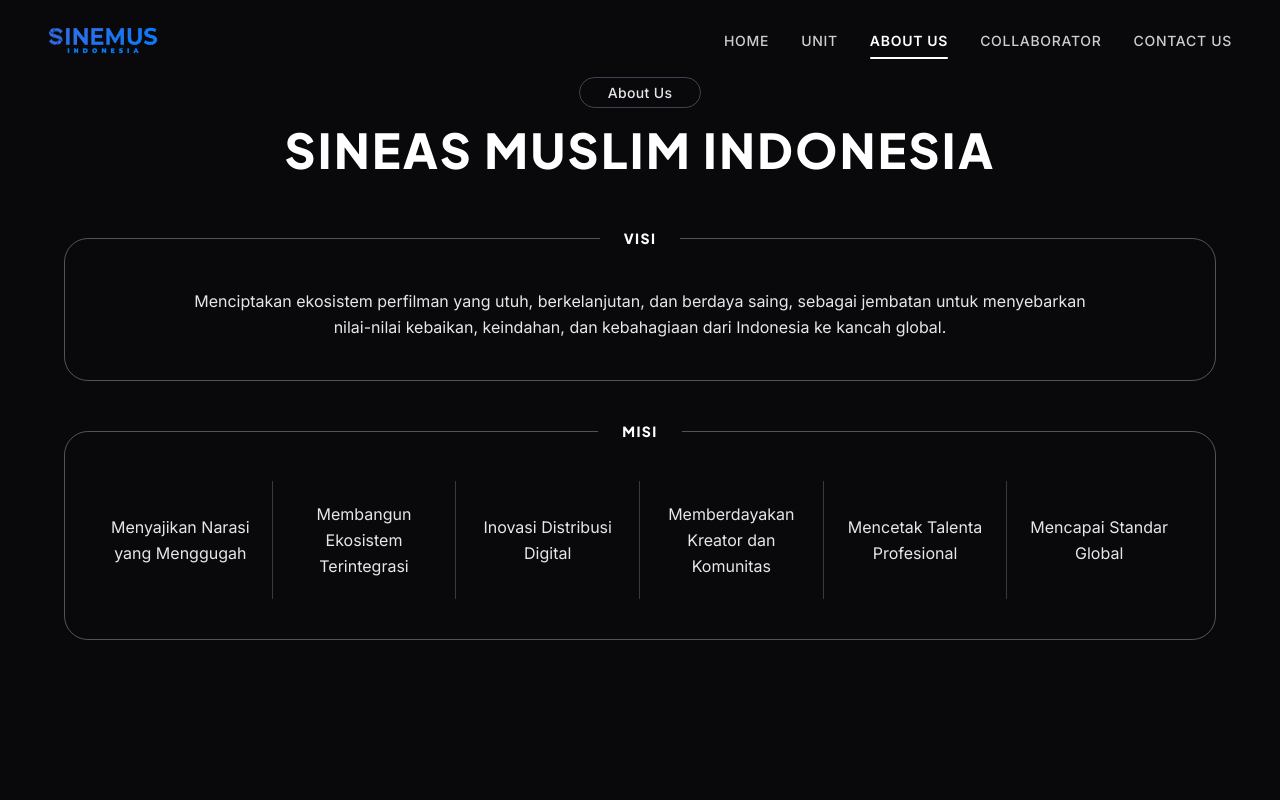
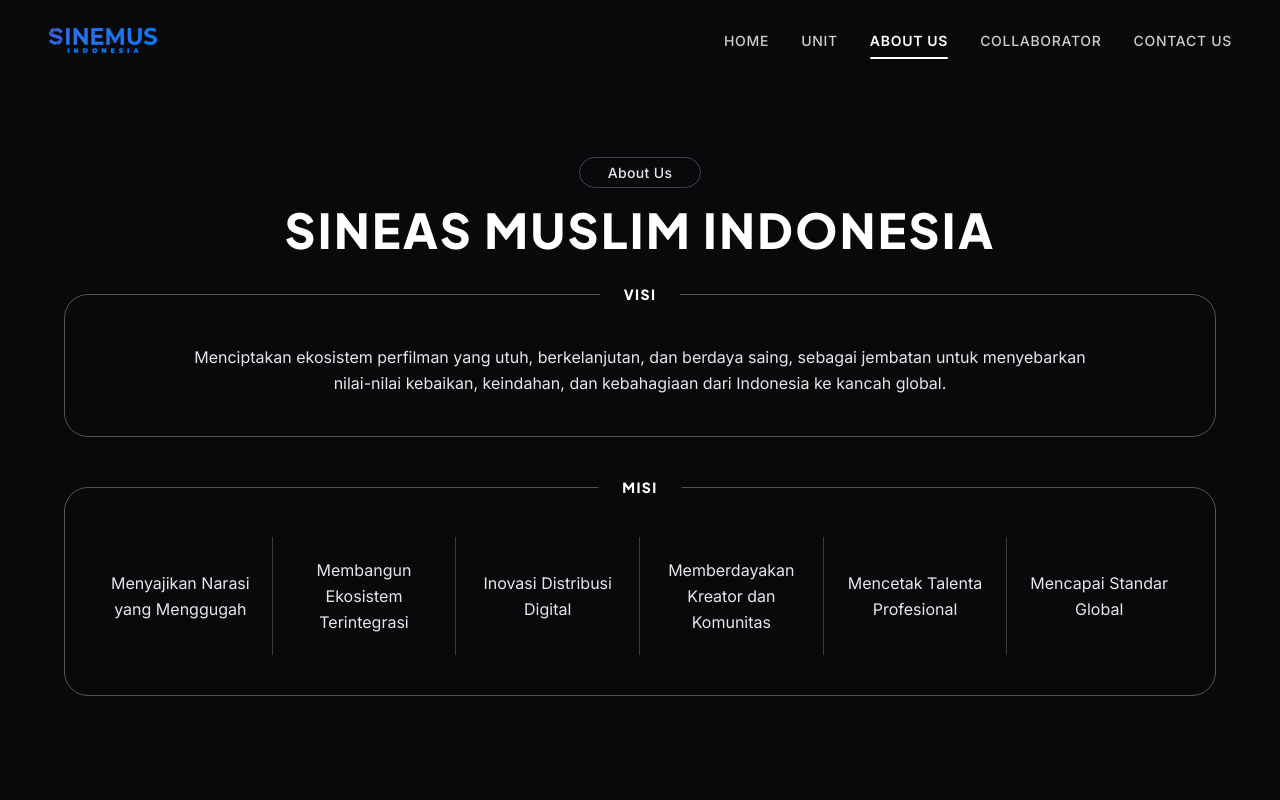
Before and after one commit to sinemusid/corporate-web-personal, a Next.js app: page /about in a window 1280 px wide. Shown: the top 800 px of the page. Built offline with nearby package versions, Linux system fonts and the light colour scheme.

Commit message:
feat(about-us): remove VisionMissionValueWidget from AboutUsPage and update AboutCompanyOverviewWidget to include VisionMissionValue

```diff
--- a/src/app/(public)/about/page.tsx
+++ b/src/app/(public)/about/page.tsx
@@ -1,7 +1,6 @@
 import React from 'react';
 import {
   AboutCompanyOverviewWidget,
-  VisionMissionValueWidget,
   ProjectStatsWidget,
   MilestonesTimelineWidget,
   CareerRoadmapWidget,
@@ -12,9 +11,8 @@
 
 export default function AboutUsPage() {
   return (
-    <div className="space-y-8 py-8 sm:py-12">
+    <div className="space-y-8 pt-2 sm:pt-4 pb-8 sm:pb-12">
       <AboutCompanyOverviewWidget />
-      <VisionMissionValueWidget />
       <ProjectStatsWidget />
       <MilestonesTimelineWidget />
       <CareerRoadmapWidget />
--- a/src/app/(public)/page.tsx
+++ b/src/app/(public)/page.tsx
@@ -1,6 +1,5 @@
 import React from 'react';
 import { HeroSectionWidget, WhoWeAreSectionWidget, UnitPreviewSectionWidget } from '@/widgets/home';
-import { ServicesGridWidget } from '@/widgets/about-us';
 
 export default function LandingPage() {
   return (
@@ -8,7 +7,6 @@
       <HeroSectionWidget />
       <WhoWeAreSectionWidget />
       <UnitPreviewSectionWidget showTitleHeader />
-      <ServicesGridWidget />
     </div>
   );
 }
--- a/src/features/about-us/components/VisionMissionValue.tsx
+++ b/src/features/about-us/components/VisionMissionValue.tsx
@@ -9,7 +9,7 @@
 
 export const VisionMissionValue: React.FC<VisionMissionValueProps> = ({ data }) => {
   return (
-    <div className="relative max-w-6xl mx-auto select-none">
+    <div className="relative max-w-6xl mx-auto select-none mt-4">
       <div className="relative z-10 space-y-10">
         <fieldset className="rounded-3xl border border-white/30 bg-transparent px-6 py-6 sm:px-10 sm:py-8 text-center transition-colors">
           <legend className="mx-auto px-6 text-xs sm:text-sm font-black tracking-widest text-white uppercase font-heading">
--- a/src/widgets/about-us/AboutCompanyOverviewWidget.tsx
+++ b/src/widgets/about-us/AboutCompanyOverviewWidget.tsx
@@ -1,11 +1,10 @@
 'use client';
-
 import React from 'react';
 import { SectionWrapper } from '@/components/common/SectionWrapper';
-import { AboutCompanyOverview, AboutUsSkeleton, useAboutUs } from '@/features/about-us';
+import { AboutCompanyOverview, AboutUsSkeleton, useAboutUs, VisionMissionValue } from '@/features/about-us';
 
 export const AboutCompanyOverviewWidget: React.FC = () => {
-  const { companyOverview, isLoading } = useAboutUs();
+  const { companyOverview, visionMissionValue, isLoading } = useAboutUs();
 
   if (isLoading || !companyOverview) {
     return (
@@ -16,9 +15,9 @@
   }
 
   return (
-    <SectionWrapper id="about-overview" className="pt-2 pb-0">
+    <SectionWrapper id="about-overview" className="flex flex-col items-center justify-center min-h-screen gap-2">
       <AboutCompanyOverview data={companyOverview} />
+      {visionMissionValue && <VisionMissionValue data={visionMissionValue} />}
     </SectionWrapper>
   );
-
 };
```
